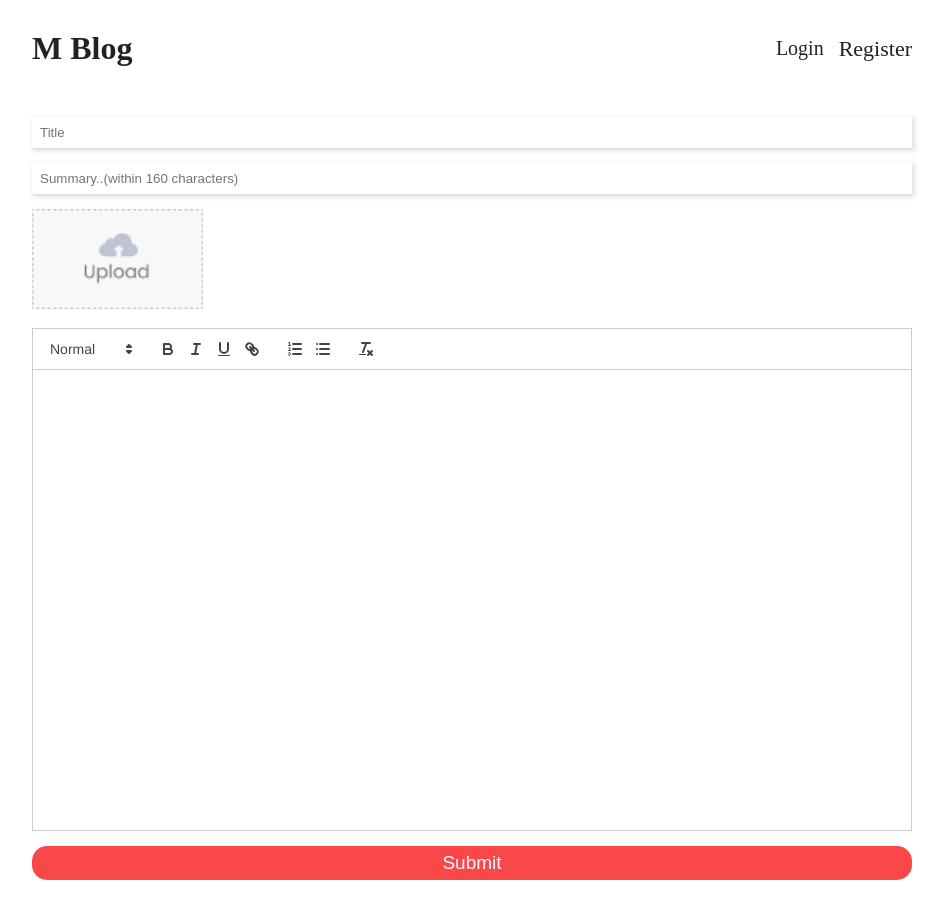
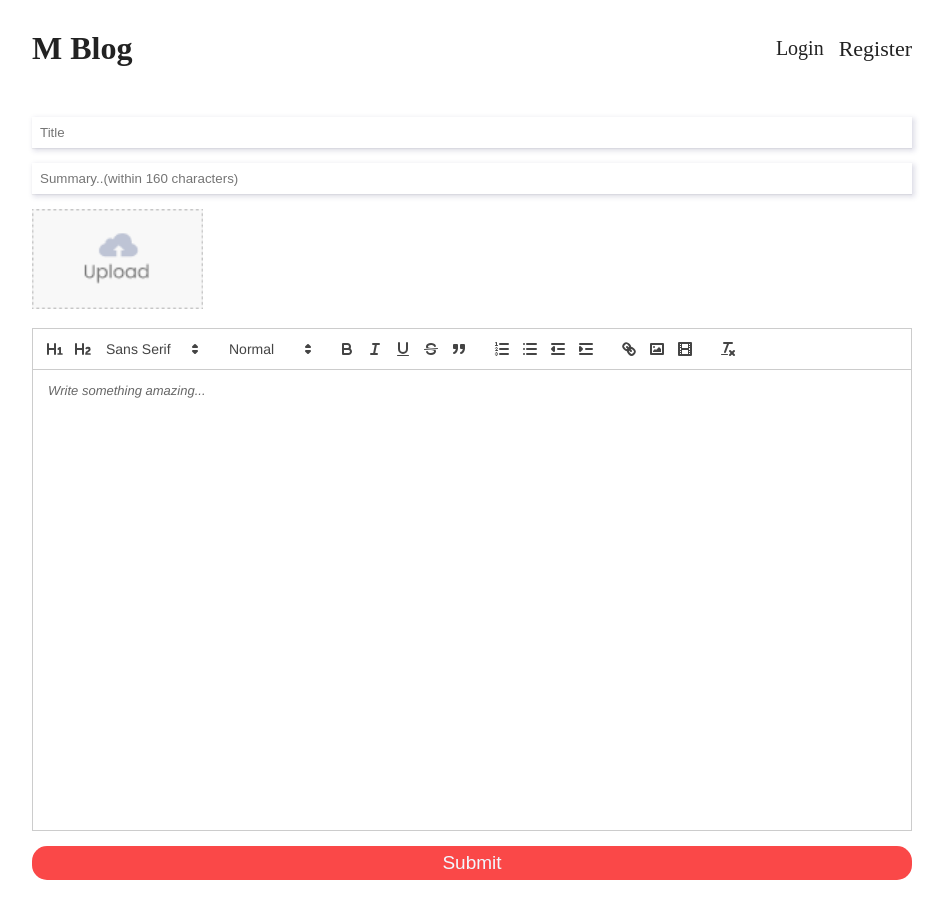
Before and after one commit to SeiamAlMahmud/mern-blog-app, a React (Vite) app in the folder client/: page /newPost in a window 1280 px wide. Shown: the whole page, without its empty margins (168-1115 px from the left). Built offline with nearby package versions, Linux system fonts and the light colour scheme; no server answers.

Commit message:
boil template of create post

```diff
--- a/client/src/context/ContextContainer.jsx
+++ b/client/src/context/ContextContainer.jsx
@@ -1,4 +1,4 @@
-import React, { createContext, useContext, useEffect, useState } from 'react'
+import React, { Children, createContext, useContext, useEffect, useState } from 'react'
 import axios from "axios"
 
 
@@ -7,6 +7,7 @@ export const useBlogContext = () => {
     return useContext(blogContext)
 }
 const ContextContainer = ({ children }) => {
+    // console.log('CHILDREN', children)
     const [token, setToken] = useState(false)
     const api = axios.create({
         baseURL: "http://localhost:3000",  // Backend URL
--- a/client/src/pages/CreateNewPost/CreateNewPost.jsx
+++ b/client/src/pages/CreateNewPost/CreateNewPost.jsx
@@ -5,19 +5,53 @@ import ReactQuill from 'react-quill';
 import 'react-quill/dist/quill.snow.css';
 
 
+// Quill modules configuration
+const modules = {
+    toolbar: [
+        [{ 'header': '1' }, { 'header': '2' }, { 'font': [] }],
+        [{ size: [] }],
+        ['bold', 'italic', 'underline', 'strike', 'blockquote'],
+        [{ 'list': 'ordered' }, { 'list': 'bullet' },
+        { 'indent': '-1' }, { 'indent': '+1' }],
+        ['link', 'image', 'video'],
+        ['clean']
+    ],
+    clipboard: {
+        // toggle to add extra line breaks when pasting HTML:
+        matchVisual: false,
+    }
+};
 
+const formats = ['header', 'font', 'size', 'bold', 'italic', 'underline', 'strike', 'blockquote', 'list', 'bullet', 'indent', 'link', 'image', 'video']
 
 const CreateNewPost = () => {
 
     const [image, setImage] = useState(false);
     const [content, setContent] = useState("")
-   console.log(content)
+    const [title, setTitle] = useState("")
+    const [summary, setSummary] = useState("")
+
+
+    console.log(content)
+    // console.log(summary, title)
+
+
     return (
         <>
             <form>
                 <div className='create__post'>
-                    <input type="text" placeholder='Title' />
-                    <input type="text" placeholder='Summary..(within 160 characters)' />
+                    <input
+                     type="text"
+                      placeholder='Title'
+                      value={title}
+                      onChange={(e)=> setTitle(e.target.value)}
+                      />
+                    <input
+                     type="text"
+                     value={summary}
+                     onChange={(e)=> setSummary(e.target.value)}
+                      placeholder='Summary..(within 160 characters)'
+                       />
                     <div className='new_post_img_upload'>
                         <label htmlFor="image">
                             <img src={image ? URL.createObjectURL(image) : dlImg} alt="" />
@@ -30,8 +64,15 @@ const CreateNewPost = () => {
                             required
                             hidden />
                     </div>
-                    <ReactQuill theme="snow" value={content} onChange={setContent} />
-                <button className='form_btn'>Submit</button>
+                    <ReactQuill
+                        theme="snow"
+                        value={content}
+                        onChange={setContent}
+                        modules={modules}
+                        formats={formats}
+                        placeholder="Write something amazing..."
+                    />
+                    <button className='form_btn'>Submit</button>
                 </div>
             </form>
         </>
```
